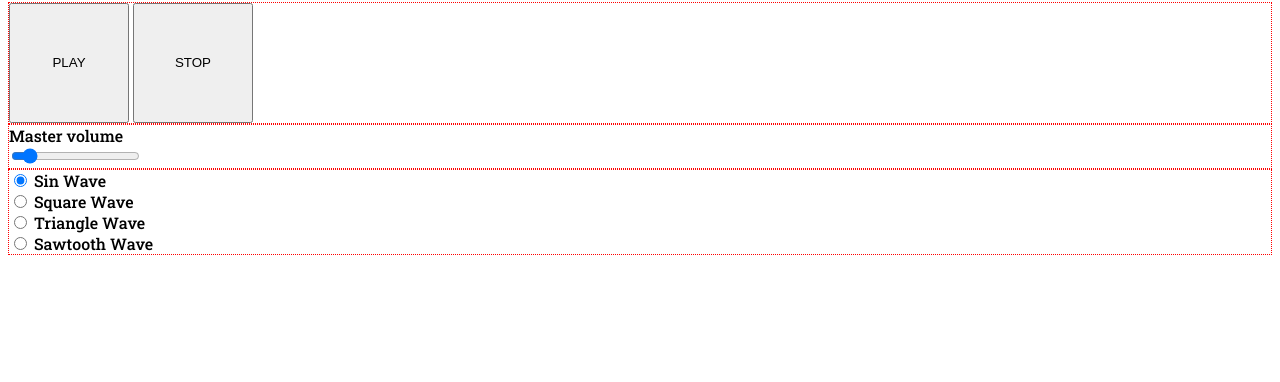
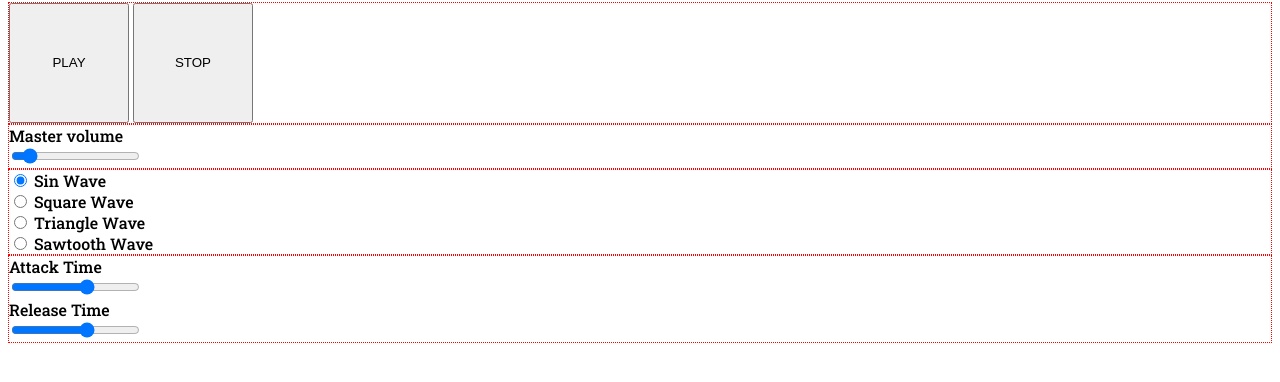
Before and after one commit to kemken077/js-synth, a plain HTML site: page static/index.html in a window 1280 px wide. Shown: the part 84-466 px from the top of the page. Drawn offline with Linux system fonts and the light colour scheme.

Commit message:
Envelope HTML

```diff
--- a/static/index.html
+++ b/static/index.html
@@ -37,7 +37,16 @@
     <br>
   </section>
 
+  <section>
+    <label for="volume-control">Attack Time</label><br>
+    <input type="range" id="attack-control" min="0" max="0.5" step="0.05" value="0.3"><br>
+     <label for="volume-control">Release Time</label><br>
+    <input type="range" id="release-control" min="0" max="0.5" step="0.05" value="0.3">
+    <!-- <envelope></envelope> -->
+  </section>
 
+
+  <script type="module" src="./scripts/modules/envelope.js"></script>
   <script type="module" src="./scripts/app.js"></script>
 </body>
 </html>
```
